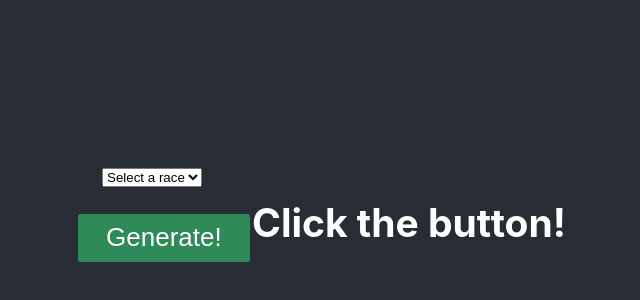
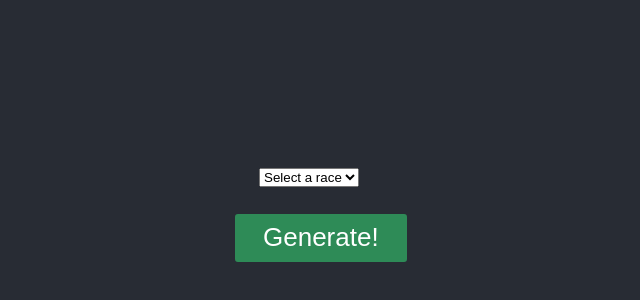
Before and after one commit to digitopolis/npc-generator, a React (Create React App) app: page / in a window 1280 px wide. Shown: the part 178-478 px from the top of the page, without its empty margins (331-971 px from the left). Built offline with nearby package versions, Linux system fonts and the light colour scheme.

Commit message:
hide result until button clicked

```diff
--- a/src/containers/Generator.jsx
+++ b/src/containers/Generator.jsx
@@ -9,7 +9,8 @@ class Generator extends React.Component {
 	state = {
 		races: DATA.races,
 		classes: DATA.classes,
-		result: null
+		result: null,
+		submitted: false
 	}
 
 	// async componentDidMount() {
@@ -32,7 +33,10 @@ class Generator extends React.Component {
 		result.class = randomClass.name
 		result.subclass = randomClass.subclasses[(Math.floor(Math.random() * randomClass.subclasses.length))].name
 		result.lvl = Math.floor(Math.random() * 20) + 1
-		this.setState({ result })
+		this.setState({
+			result: result,
+		 	submitted: true
+		})
 	}
 
 	selectOption = (name, value) => {
@@ -49,7 +53,7 @@ class Generator extends React.Component {
 					races={this.state.races}
 					getResult={this.generateResult}
 					selectOption={this.selectOption}/>
-				<Result {...this.state.result}/>
+				{this.state.submitted ? <Result {...this.state.result}/> : null}
 			</div>
 		)
 	}
```
